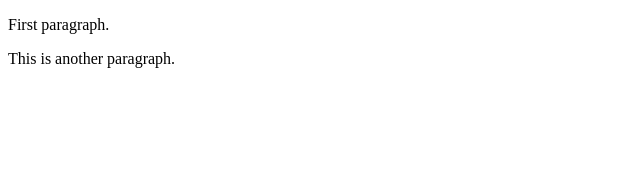
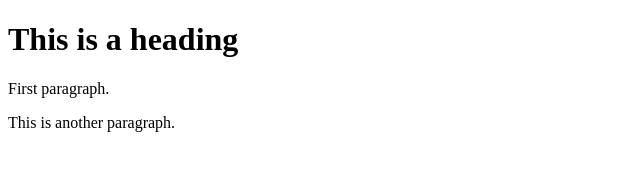
Before and after one commit to eycpal/learning-git, a plain HTML site: page index.html in a window 1280 px wide. Shown: the whole page, without its empty margins (0-640 px from the left). Drawn offline with Linux system fonts and the light colour scheme.

Commit message:
Update index.html

```diff
--- a/index.html
+++ b/index.html
@@ -2,7 +2,7 @@
 <html>
 <title>HTML Tutorial</title>
 <body>
+  <h1>This is a heading</h1>
   <p>First paragraph.</p>
   <p>This is another paragraph.</p>
 </body>
-</html>
```
